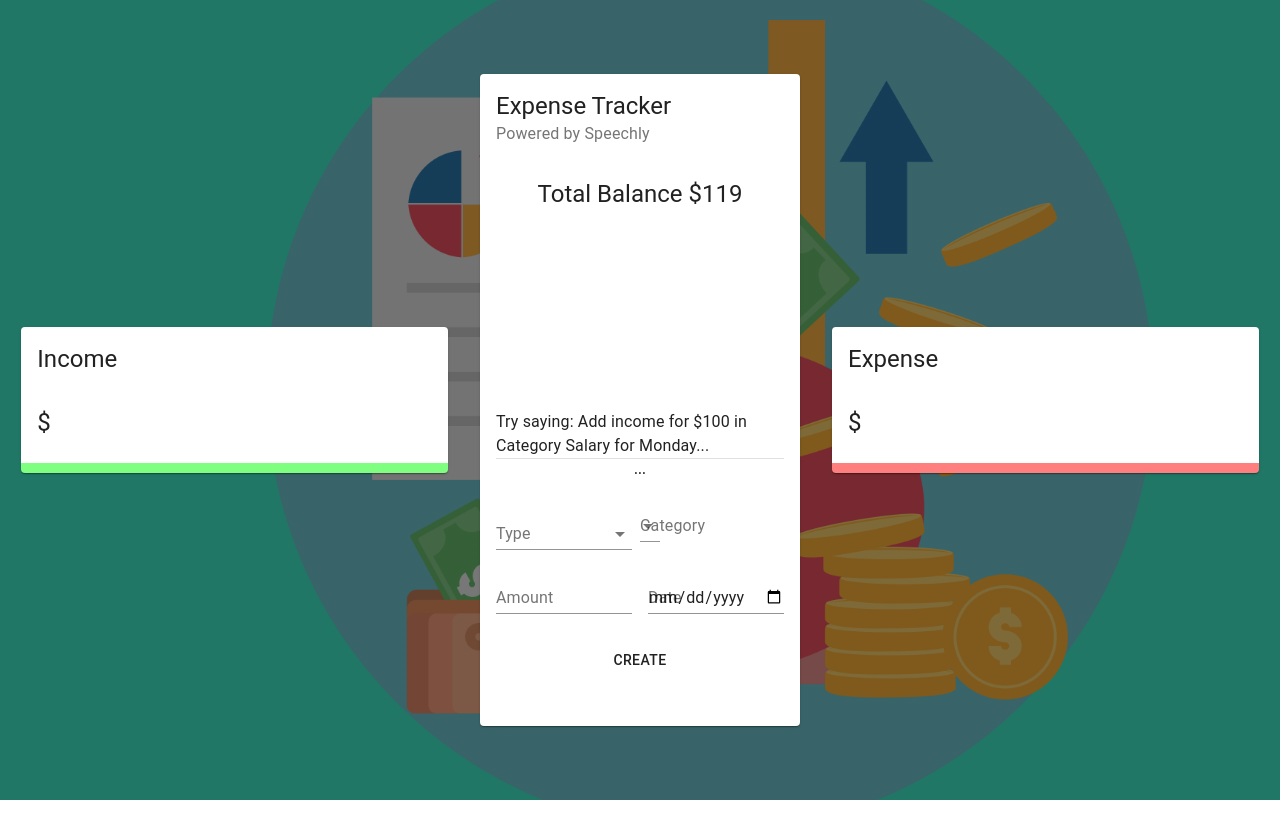
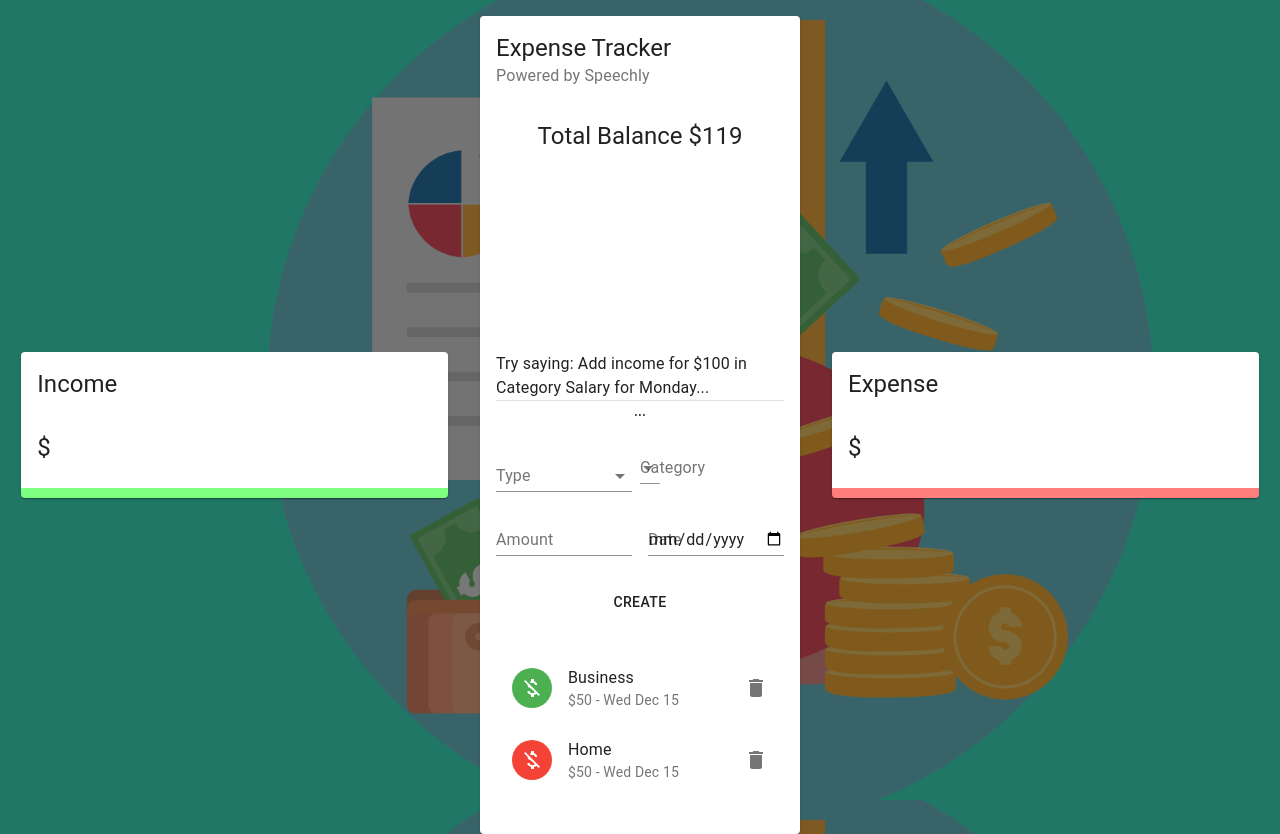
Before and after one commit to Techne3/voice_expense, a React (Create React App) app: page / in a window 1280 px wide. Before the commit the page ends 800 px from the top, so only its background shows below. Built offline with nearby package versions, Linux system fonts and the light colour scheme.

Commit message:
List of transactions component layout - style for List component

```diff
--- /dev/null
+++ b/src/components/Main/List/List.js
@@ -0,0 +1,85 @@
+import React from "react";
+import {
+  List as MUIList,
+  ListItem,
+  ListItemAvatar,
+  Avatar,
+  ListItemText,
+  ListItemSecondaryAction,
+  IconButton,
+  Slide,
+} from "@material-ui/core";
+import { Delete, MoneyOff } from "@material-ui/icons";
+
+import useStyles from "./styles";
+
+const List = () => {
+  const classes = useStyles();
+
+  const transactions = [
+    {
+      id: 1,
+      type: "Income",
+      category: "Business",
+      amount: 50,
+      date: "Wed Dec 15",
+    },
+    {
+      id: 2,
+      type: "Expense",
+      category: "Home",
+      amount: 50,
+      date: "Wed Dec 15",
+    },
+    {
+      id: 3,
+      type: "Income",
+      category: "Business",
+      amount: 500,
+      date: "Wed Dec 20",
+    },
+  ];
+
+  return (
+    <MUIList dense={false} className={classes.list}>
+      {transactions.map((transaction) => (
+        <Slide
+          direction="down"
+          in
+          mountOnEnter
+          unmountOnExit
+          key={transaction.id}
+        >
+          <ListItem>
+            <ListItemAvatar>
+              <Avatar
+                className={
+                  transaction.type === "Income"
+                    ? classes.avatarIncome
+                    : classes.avatarExpense
+                }
+              >
+                <MoneyOff />
+              </Avatar>
+            </ListItemAvatar>
+            <ListItemText
+              primary={transaction.category}
+              secondary={`$${transaction.amount} - ${transaction.date}`}
+            />
+            <ListItemSecondaryAction>
+              <IconButton
+                edge="end"
+                aria-label="delete"
+                // onClick={() => deleteTransaction(transaction.id)}
+              >
+                <Delete />
+              </IconButton>
+            </ListItemSecondaryAction>
+          </ListItem>
+        </Slide>
+      ))}
+    </MUIList>
+  );
+};
+
+export default List;
--- /dev/null
+++ b/src/components/Main/List/styles.js
@@ -0,0 +1,17 @@
+import { makeStyles } from "@material-ui/core/styles";
+import { red, green } from "@material-ui/core/colors";
+
+export default makeStyles((theme) => ({
+  avatarIncome: {
+    color: "#fff",
+    backgroundColor: green[500],
+  },
+  avatarExpense: {
+    color: theme.palette.getContrastText(red[500]),
+    backgroundColor: red[500],
+  },
+  list: {
+    maxHeight: "150px",
+    overflow: "auto",
+  },
+}));
--- a/src/components/Main/Main.jsx
+++ b/src/components/Main/Main.jsx
@@ -1,17 +1,31 @@
-import React from 'react'
-import {Card, CardHeader, CardContent, Typography, Grid, Divider} from '@material-ui/core'
-import useStyles  from './styles'
-import Form from './Form/Form.jsx'
-const  Main = () => {
+import React from "react";
+import {
+  Card,
+  CardHeader,
+  CardContent,
+  Typography,
+  Grid,
+  Divider,
+} from "@material-ui/core";
 
-    const classes = useStyles()
+import useStyles from "./styles";
+
+import Form from "./Form/Form.jsx";
+import List from "./List/List";
+const Main = () => {
+  const classes = useStyles();
 
   return (
     <Card className={classes.root}>
-            <CardHeader title="Expense Tracker" subheader ="Powered by Speechly "/>
+      <CardHeader title="Expense Tracker" subheader="Powered by Speechly " />
       <CardContent>
-                <Typography align="center" variant="h5">Total Balance $119</Typography>
-                <Typography variant="subtitle1" style={{lineHeight:'1.5rem', marginTop:'200px'}}>
+        <Typography align="center" variant="h5">
+          Total Balance $119
+        </Typography>
+        <Typography
+          variant="subtitle1"
+          style={{ lineHeight: "1.5rem", marginTop: "200px" }}
+        >
           {/* cardInfo */}
           Try saying: Add income for $100 in Category Salary for Monday...
         </Typography>
@@ -20,11 +34,11 @@
       </CardContent>
       <CardContent className={classes.CardContent}>
         <Grid item xs={12}>
-                    {/* <List /> */}
+          <List />
         </Grid>
       </CardContent>
     </Card>
-    )
-}
+  );
+};
 
-export default Main
+export default Main;
```
Also changed, not shown: src/context/context.js (added), 1 other file (tests, documents, lock files or other folders). Lines whose indentation alone changed are shown as unchanged.
